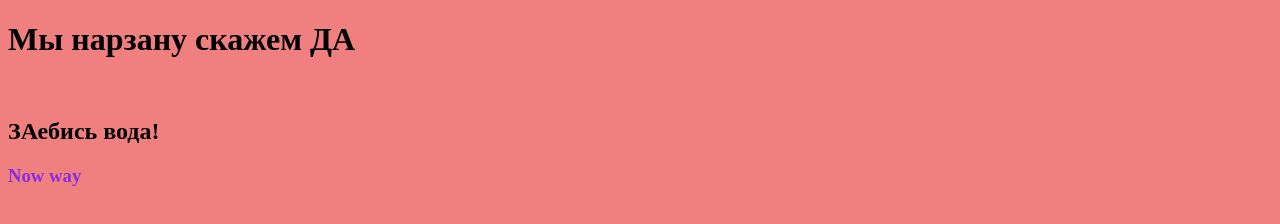
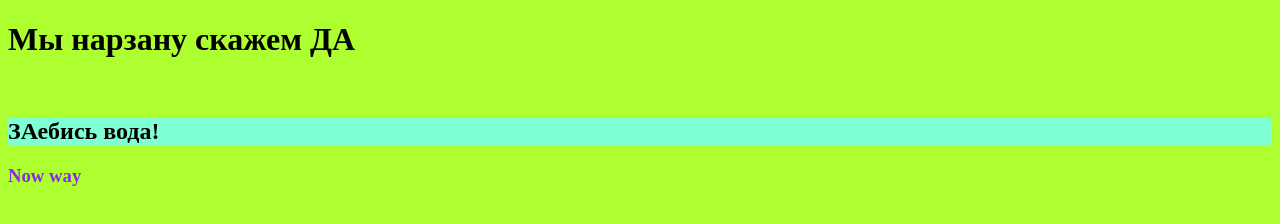
Before and after one commit to Postnoff-d/My-first-webpage, a plain HTML site: page index.html in a window 1280 px wide. Drawn offline with Linux system fonts and the light colour scheme.

Commit message:
changed bg color and h2

```diff
--- a/style.css
+++ b/style.css
@@ -1,6 +1,9 @@
 body {
-    background-color: lightcoral;
+    background-color: greenyellow;
 }
 h3 {
     color: blueviolet;
 }
+h2 {
+    background-color: aquamarine;
+}
```
